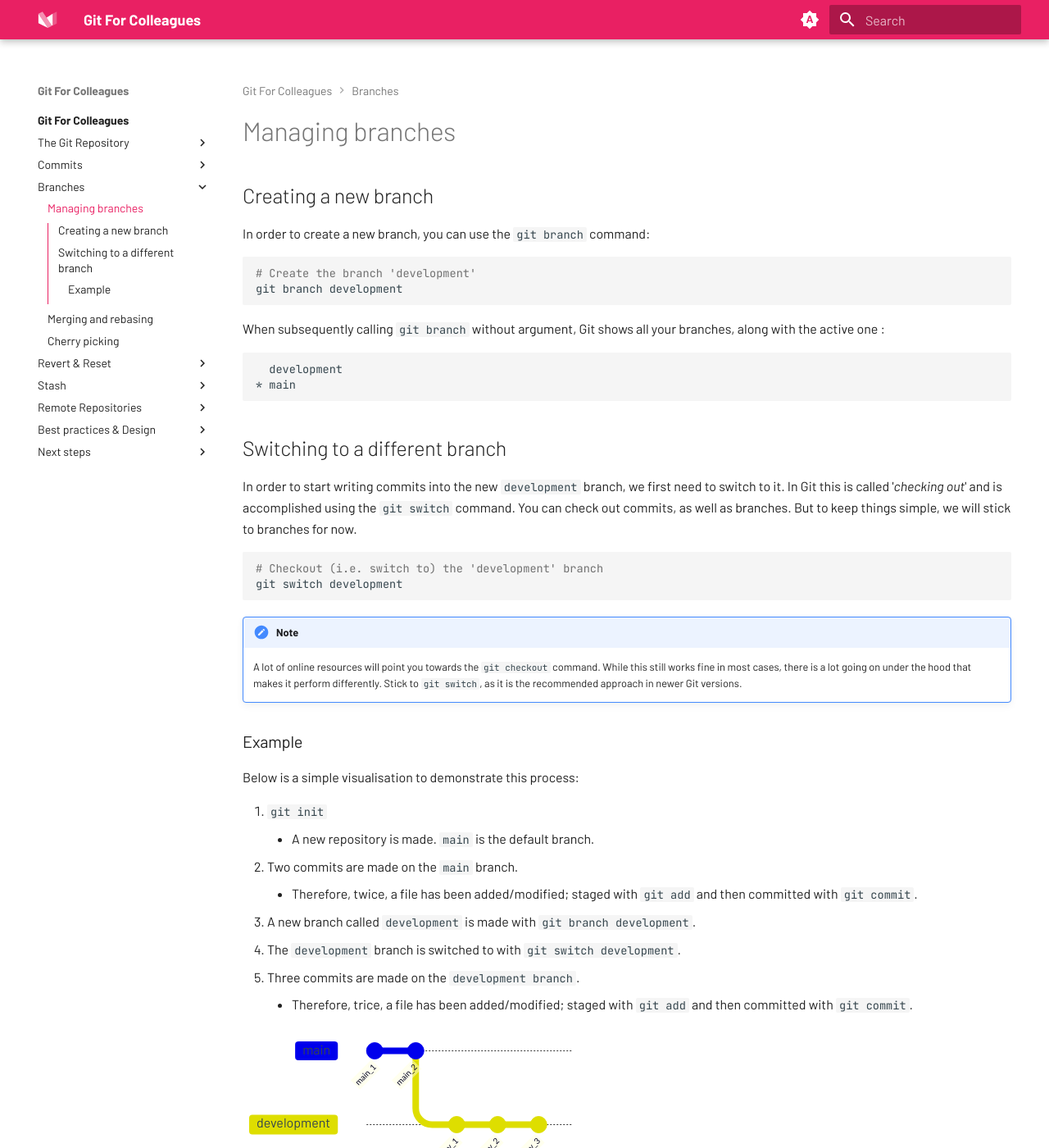
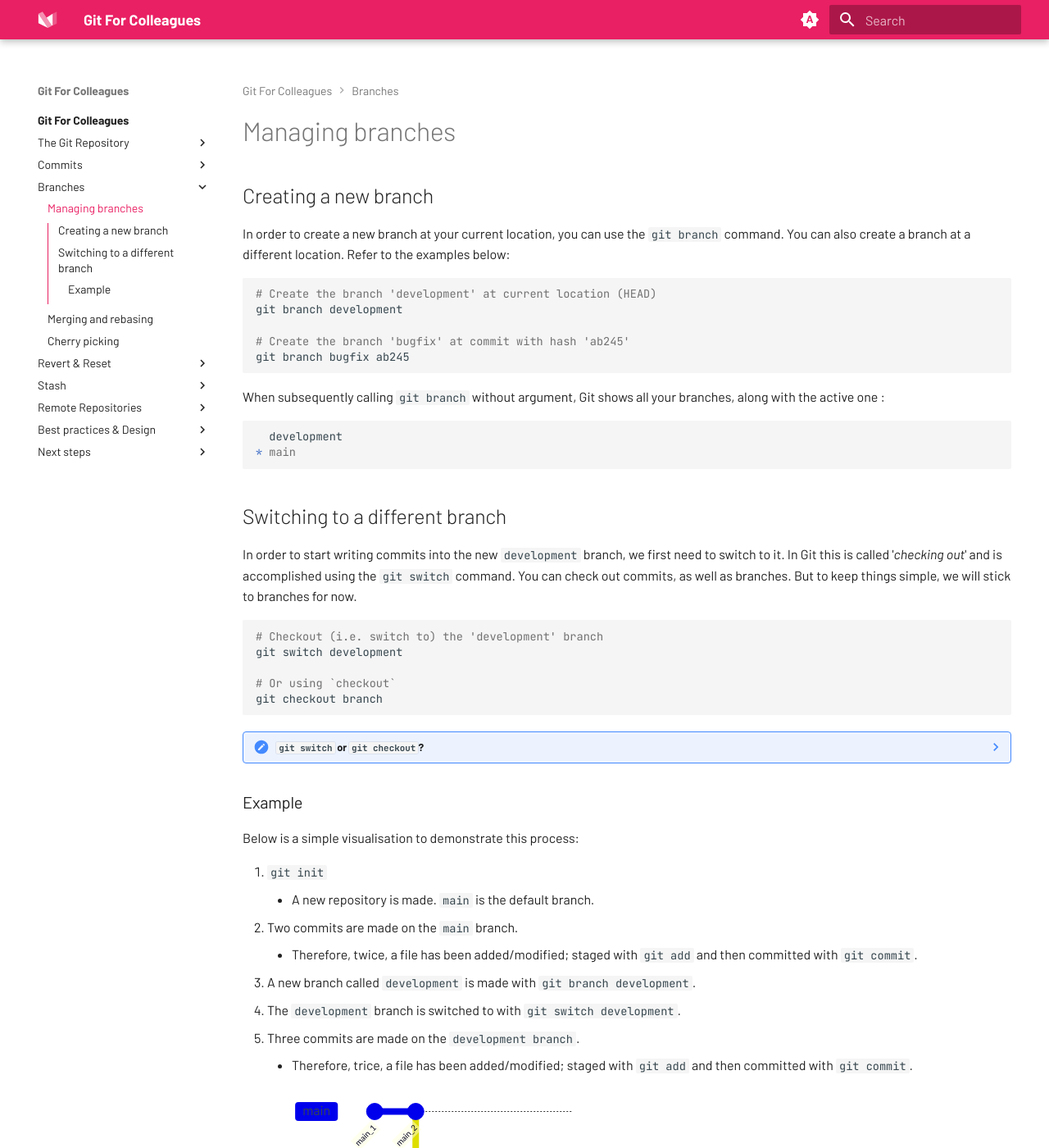
Before and after one commit to LPvdT/git-for-colleagues, an MkDocs documentation site: the page built from docs/branches/creating_switching.md, in a window 1280 px wide and 1400 px high. Shown: the whole window at 82% size. Built offline with MkDocs 1.6.1 and Material for MkDocs 9.7.7, drawn with Linux system fonts in a browser that asks for light colours; some of the changed text lies outside the part shown.

Commit message:
Change: QoL branches

````diff
--- a/docs/branches/creating_switching.md
+++ b/docs/branches/creating_switching.md
@@ -2,16 +2,19 @@
 
 ## Creating a new branch
 
-In order to create a new branch, you can use the `git branch` command:
+In order to create a new branch at your current location, you can use the `git branch` command. You can also create a branch at a different location. Refer to the examples below:
 
 ```bash
-# Create the branch 'development'
+# Create the branch 'development' at current location (HEAD)
 git branch development
+
+# Create the branch 'bugfix' at commit with hash 'ab245'
+git branch bugfix ab245
 ```
 
 When subsequently calling `git branch` without argument, Git shows all your branches, along with the active one :
 
-```
+```termcap
   development
 * main
 ```
@@ -23,10 +26,15 @@ In order to start writing commits into the new `development` branch, we first ne
 ```bash
 # Checkout (i.e. switch to) the 'development' branch
 git switch development
+
+# Or using `checkout`
+git checkout branch
 ```
 
-!!! note
-    A lot of online resources will point you towards the `git checkout` command. While this still works fine in most cases, there is a lot going on under the hood that makes it perform differently. Stick to `git switch`, as it is the recommended approach in newer Git versions.
+??? note "`git switch` or `git checkout`?"
+      A lot of online resources will point you towards the `git checkout` command. This still works fine in most cases. There is, however, a lot going on under the hood that makes the two commands perform differently from each other.
+
+      Stick to `git switch`, as it is the recommended approach in newer Git versions, unless you need specific options that only `git checkout` provides.
 
 ### Example
 
@@ -53,4 +61,16 @@ gitGraph
 ```
 
 !!! tip
-      To create a new branch, and immediately check it out, you can use the following shorthand: `git checkout -b <new_branch_name>`.
+      To create a new branch, and immediately check it out, you can use the following shorthand: `git checkout -b <new_branch_name>`:
+
+      ```bash
+      # Create the branch 'development' and immediately check it out
+      git checkout -b development
+      ```
+
+      To forcibly move a branch around, you can use: `git branch -f <branch_name> <new_location>`:
+
+      ```bash
+      # Set the current state of branch 'development' to be commit with hash 'td364' instead of HEAD
+      git branch -f development td364
+      ```
````
Also changed, not shown: docs/branches/cherry_picking.md (+3 -3 lines), docs/branches/index.md (+4 -2 lines), docs/branches/merge_rebase.md (+7 -3 lines).
